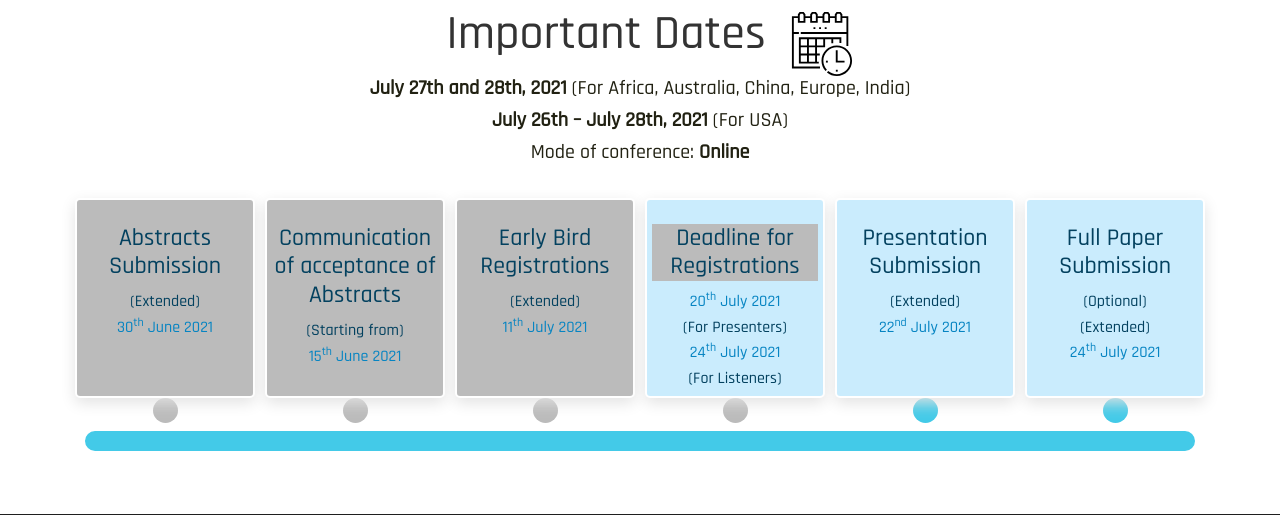
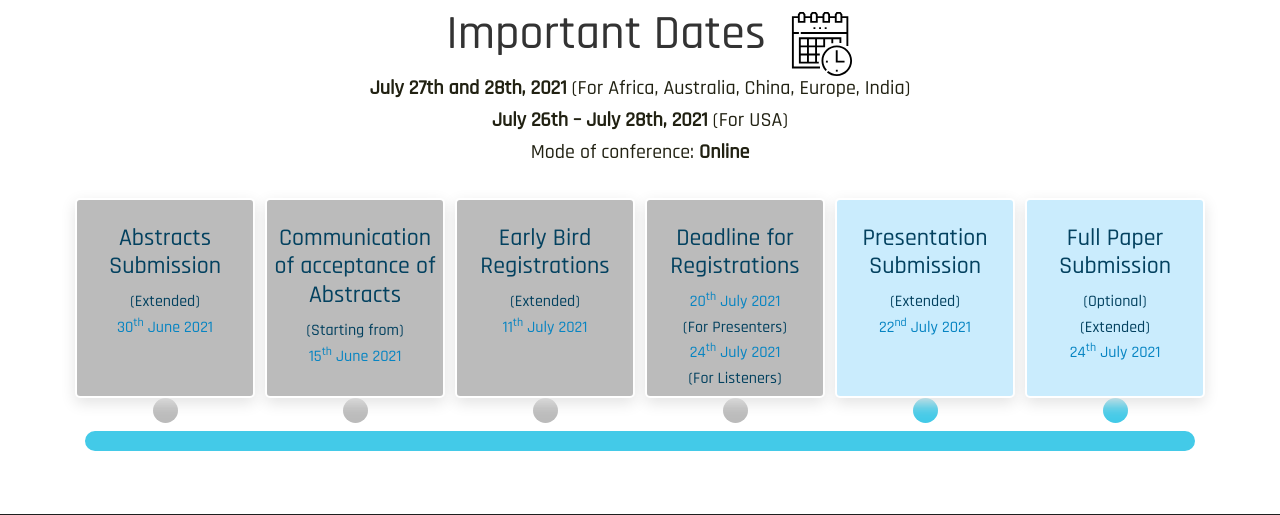
Before and after one commit to touqeer121/nitwConference-live, a Django app: page /important-dates/ in a window 1280 px wide. Shown: the part 144-659 px from the top of the page. Run offline with Django 3.2, Linux system fonts and the light colour scheme; parts of the project's set-up code (start-up, migrations or seed data) failed here and were passed over; some libraries are stand-ins or nearby versions; some web fonts are replaced.

Commit message:
updated deadlines

```diff
--- a/templates/deadlines.html
+++ b/templates/deadlines.html
@@ -52,8 +52,8 @@
                 <span class="dot" style="background-color: rgb(187, 187, 187);"></span>
             </div>
             <div class="col-md-2 col-sm-6 my-item-logo" style="margin: 0 auto;">
-                <div class="timeline-wrap">
-                    <h4 class="timeline-card-text" style="background-color: rgb(187, 187, 187);">Deadline for Registrations</h4>
+                <div class="timeline-wrap"style="background-color: rgb(187, 187, 187);">
+                    <h4 class="timeline-card-text">Deadline for Registrations</h4>
                     <p>20<sup>th</sup> July 2021</p><span style="font-size: 16px;">(For Presenters)</span>
                     <p>24<sup>th</sup> July 2021</p><span style="font-size: 16px">(For Listeners)</span>
                 </div>
```
